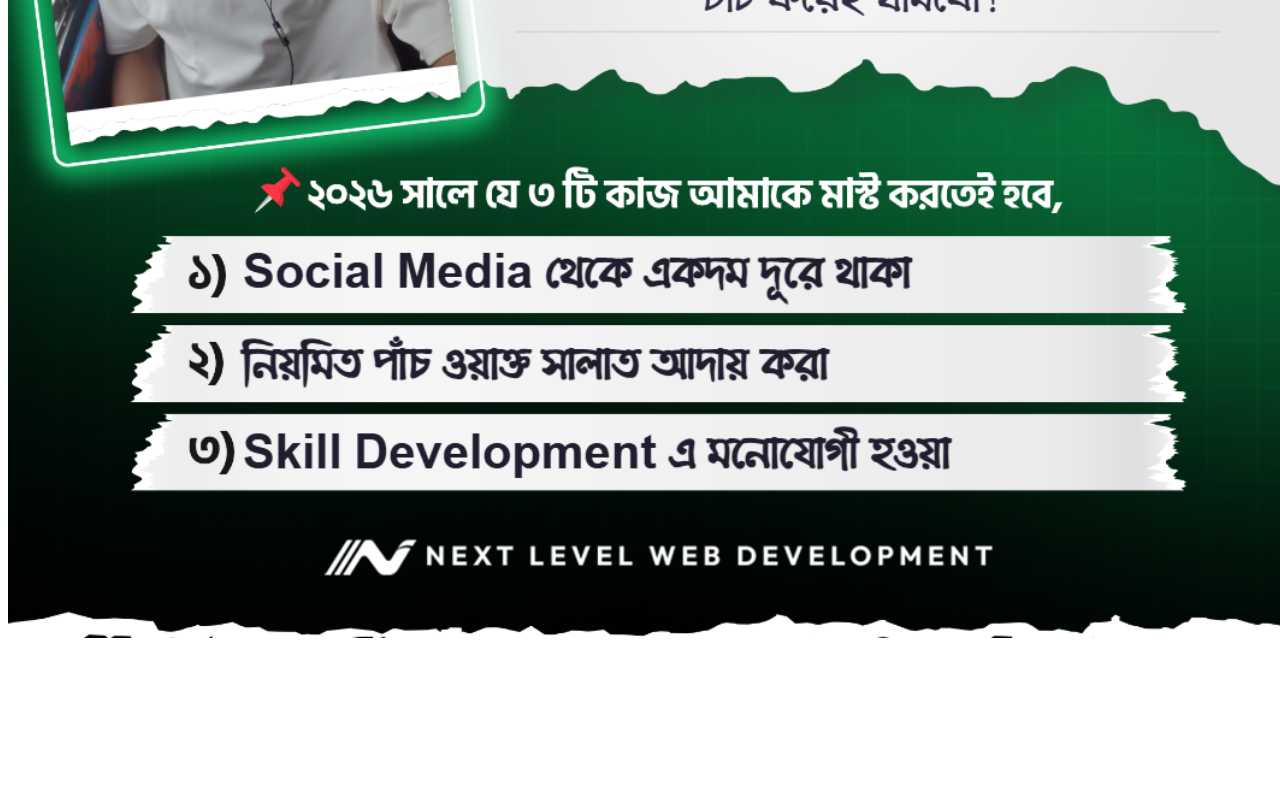
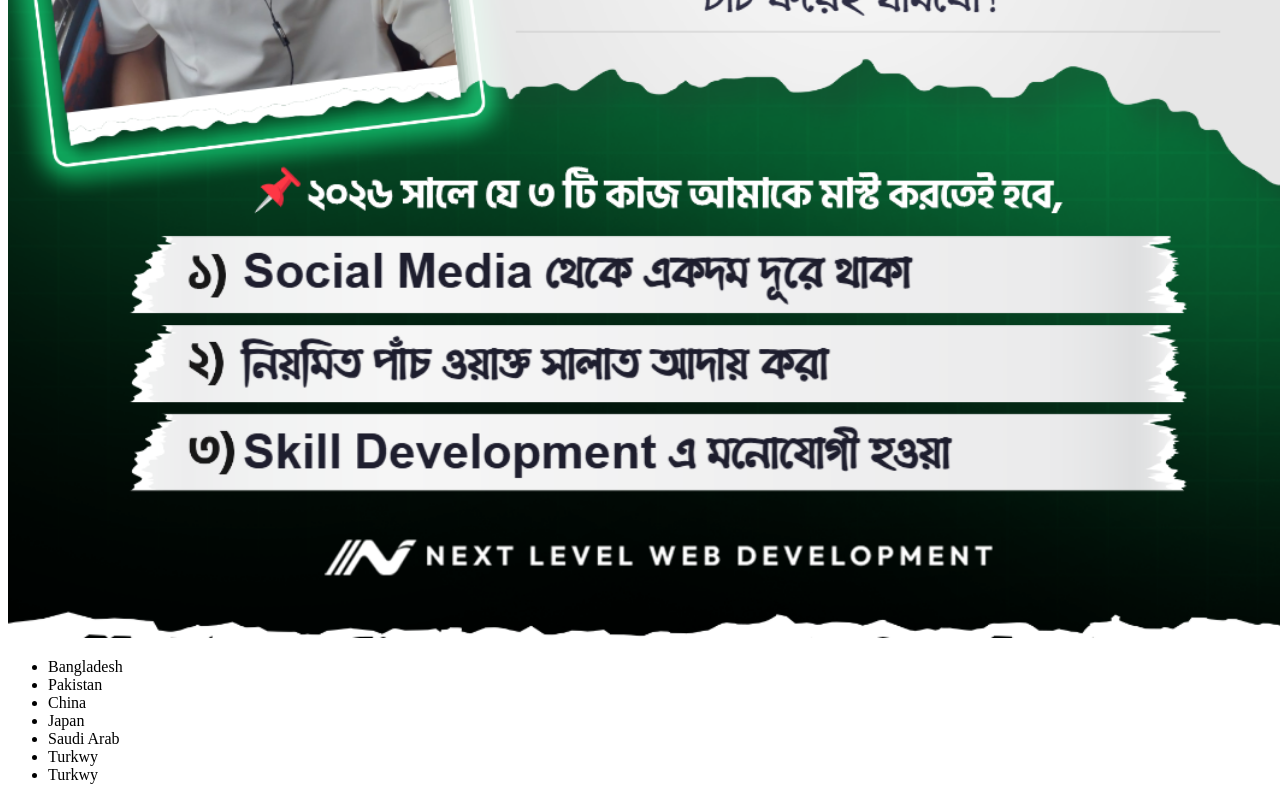
Before and after one commit to Likhon-25/Problem-will-not-last-forever, a plain HTML site: page index.html in a window 1280 px wide. Shown: the part 747-1547 px from the top of the page. Before the commit the page ends 1397 px from the top, so only its background shows below. Drawn offline with Linux system fonts and the light colour scheme.

Commit message:
adder country list

```diff
--- a/index.html
+++ b/index.html
@@ -9,5 +9,15 @@
     <h2>InshaAllah problem will not last</h2>
     <a href="contact.html">Contact me</a>
     <img width="1300px" height="" src="image/mission-2026-1767342392242.png" alt="">
+
+    <ul>
+        <li>Bangladesh</li>
+        <li>Pakistan</li>
+        <li>China</li>
+        <li>Japan</li>
+        <li>Saudi Arab</li>
+        <li>Turkwy</li>
+        <li>Turkwy</li>
+    </ul>
 </body>
 </html>
```
